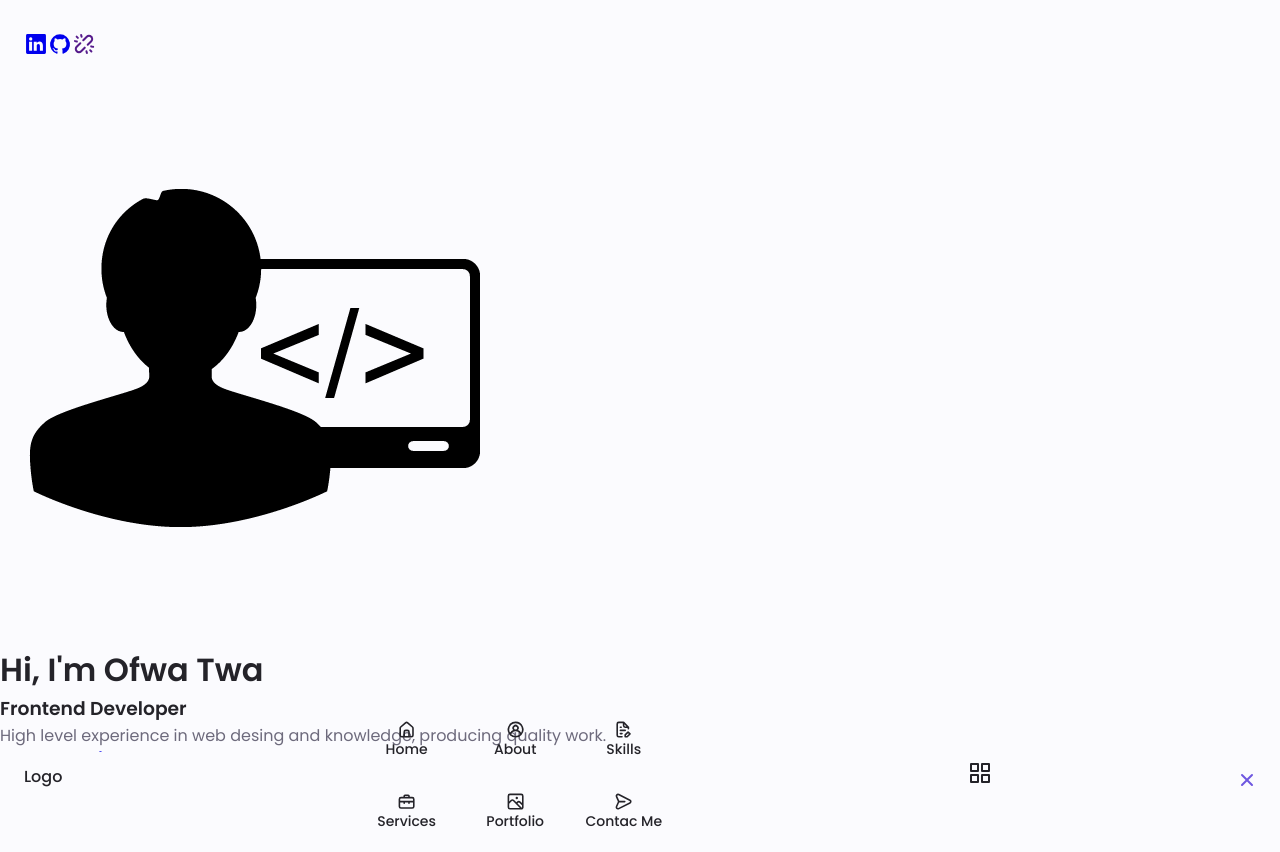
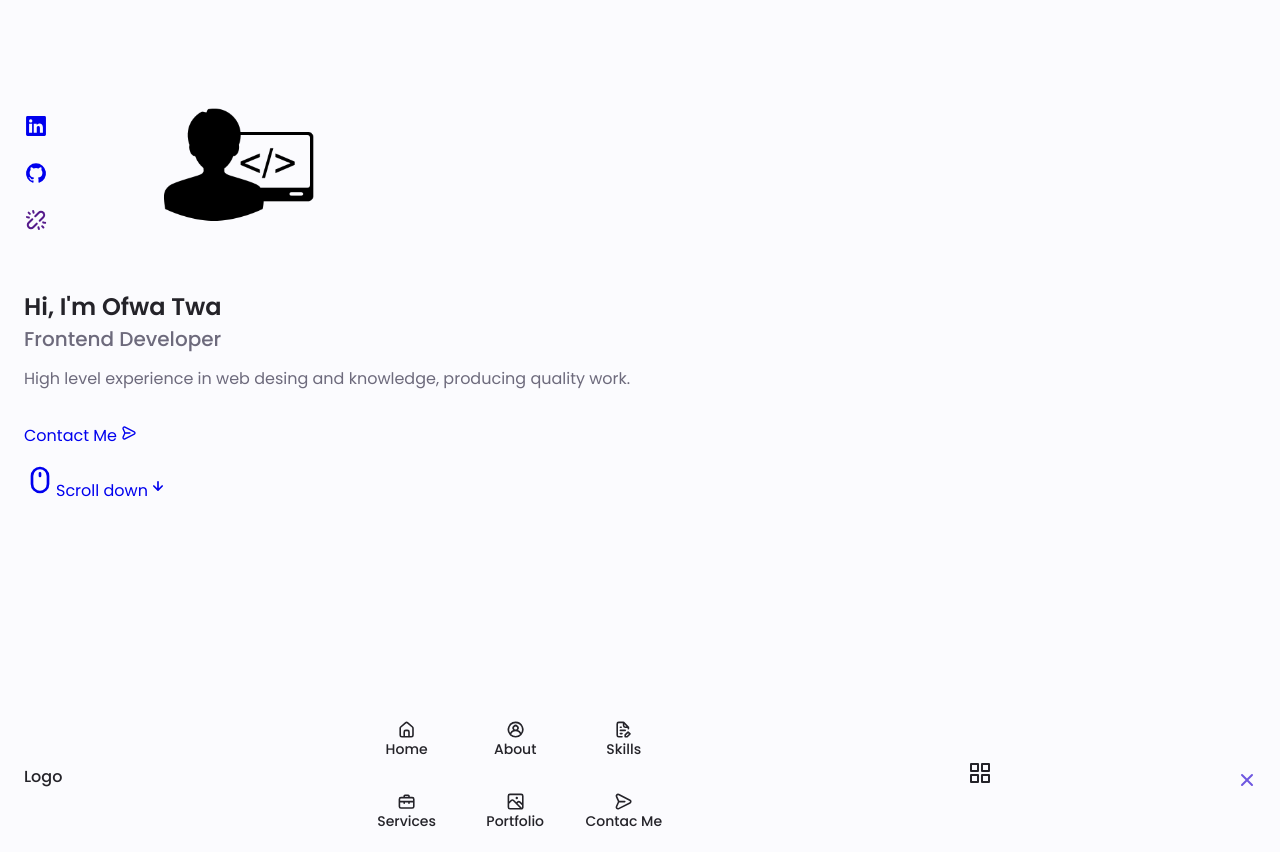
Before and after one commit to OfwaTwa/Portafolio2.0, a React (Vite) app: page / in a window 1280 px wide. After the commit the page ends 800 px from the top, so only its background shows below. Built offline with nearby package versions, Linux system fonts and the light colour scheme.

Commit message:
Home terminado

```diff
--- a/src/App.jsx
+++ b/src/App.jsx
@@ -1,16 +1,12 @@
 import './App.css'
 import Header from "./componentes/Header"
-import Home from './componentes/Home'
-import Redes from './componentes/Main'
-import Profile from './componentes/Profile'
+import Main from './componentes/Main'
 
 function App() {
   return (
     <div className="App">
       <Header/>
-      <Redes/>
-      <Profile/>
-      <Home/>
+      <Main/>
     </div>
   )
 };
--- a/src/componentes/Home.jsx
+++ /dev/null
@@ -1,29 +0,0 @@
-import React from "react";
-import "../index.css";
-import { UilMessage, UilMouseAlt, UilArrowDown } from '@iconscout/react-unicons'
-
-const Home = (props) => {
-    return (
-        <div>
-            <div className="home__data">
-                <h1 className="home__tittle">Hi, I'm Ofwa Twa</h1>
-                <h3 className="home__subtitle">Frontend Developer</h3>
-                <p className="home__description">High level experience in web desing
-                    and knowledge, producing quality work. </p>
-                <a href="#contact" className="button button--flex">
-                Contact Me <UilMessage size="1rem" className="button__icon"/>
-                </a>
-            </div>
-
-            <div className="home__scroll">
-                <a href="#about" className="home_scroll-button button--flex">
-                    <UilMouseAlt/>
-                    <span className="home_scroll-name">Scroll down</span>
-                    <UilArrowDown/>
-                </a>
-            </div>
-        </div>
-    )
-}
-
-export default Home;
--- a/src/componentes/Profile.jsx
+++ /dev/null
@@ -1,13 +0,0 @@
-import React from "react";
-import "../index.css";
-import icon from "../imagenes/image.png"
-
-const Profile = (props) => {
-  return (
-    <div className="home__img">
-      <img className="home__blob-img" src={icon}></img>
-    </div>
-  );
-};
-
-export default Profile;
--- a/src/componentes/main.jsx
+++ b/src/componentes/main.jsx
@@ -1,14 +1,19 @@
 import React from "react";
 import "../index.css";
+import icon from "../imagenes/image.png";
 import {
   UilLinkedin,
   UilGithub,
   UilLinkBroken,
+  UilMessage,
+  UilMouseAlt,
+  UilArrowDown,
 } from "@iconscout/react-unicons";
 
-const Redes = (props) => {
+const Main = (props) => {
   return (
     <>
+      <main className="main">
         <section className="home section" id="home">
           <div className="home__container container grid">
             <div className="home__content grid">
@@ -26,11 +31,35 @@ const Redes = (props) => {
                   <UilLinkBroken />
                 </a>
               </div>
+
+              <div className="home__img">
+                <img className="home__blob-img" src={icon}></img>
+              </div>
+
+              <div className="home__data">
+                <h1 className="home__tittle">Hi, I'm Ofwa Twa</h1>
+                <h3 className="home__subtitle">Frontend Developer</h3>
+                <p className="home__description">
+                  High level experience in web desing and knowledge, producing
+                  quality work.{" "}
+                </p>
+                <a href="#contact" className="button button--flex">
+                  Contact Me <UilMessage size="1rem" className="button__icon" />
+                </a>
+              </div>
+            </div>
+            <div className="home__scroll">
+              <a href="#about" className="home_scroll-button button--flex">
+                <UilMouseAlt size="2rem" className="home__scroll-mouse" />
+                <span className="home_scroll-name">Scroll down</span>
+                <UilArrowDown size="1.25rem" className="home__scroll-arrow" />
+              </a>
             </div>
           </div>
         </section>
+      </main>
     </>
   );
 };
 
-export default Redes;
+export default Main;
--- a/src/index.css
+++ b/src/index.css
@@ -245,6 +245,86 @@ img {
 
 
 /*==================== HOME ====================*/
+.home__container{
+  gap: 1rem;
+}
+
+.home__content{
+  grid-template-columns: .5fr 3fr;
+  padding-top: 3.5rem;
+  align-items: center;
+}
+
+.home__social{
+  display: grid;
+  grid-template-columns: max-content;
+  row-gap: 1rem;
+}
+
+.home__social-icon{
+  font-size: 1.25rem;
+  color: var(--first-color);
+}
+
+.home__social-icon:hover{
+  color: var(--first-color-alt);
+}
+
+.home__blob{
+  width: 200px;
+  fill: var(--first-color);
+}
+
+.home__blob-img{
+  width: 170px;
+}
+
+.home__data{
+  grid-column: 1/3;
+}
+
+.home__title{
+  font-size: var(--big-font-size);
+}
+
+.home__subtitle{
+  font-size: var(--h3-font-size);
+  color: var(--text-color);
+  font-weight: var(--font-medium);
+  margin-bottom: var(--mb-0-75);
+}
+
+.home__description{
+  margin-bottom: var(--mb-2);
+}
+
+.home__scroll{
+  /* display: none;*/
+}
+
+.home__scroll-button{
+  color: var(--first-color);
+  transition: .3s;
+}
+
+.home__scroll-button:hover{
+  transform: translateY(.25rem);
+}
+
+.home__scroll-mouse{
+  font-size: 2rem;
+}
+
+.home__scroll-name{
+  font-size: var(--small-font-size);
+  color: var(--title-color);
+  font-weight: var(--font-medium);
+  margin-right: var(--mb-0-25);
+}
+
+.home__scroll-arrow{
+  font-size: 1.25rem;
+}
 
 
 /*==================== BUTTONS ====================*/
```
Lines whose indentation alone changed are shown as unchanged.
